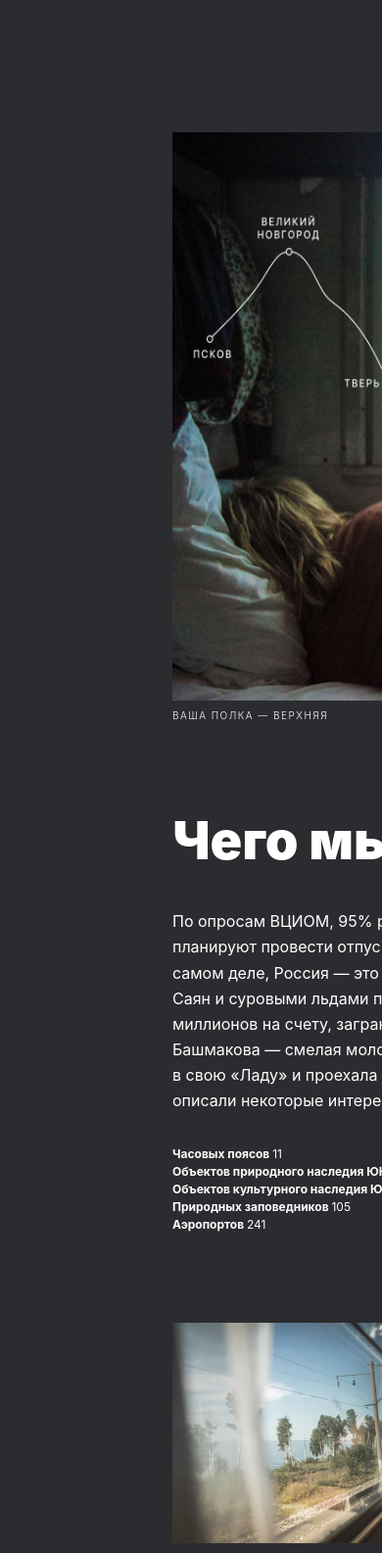
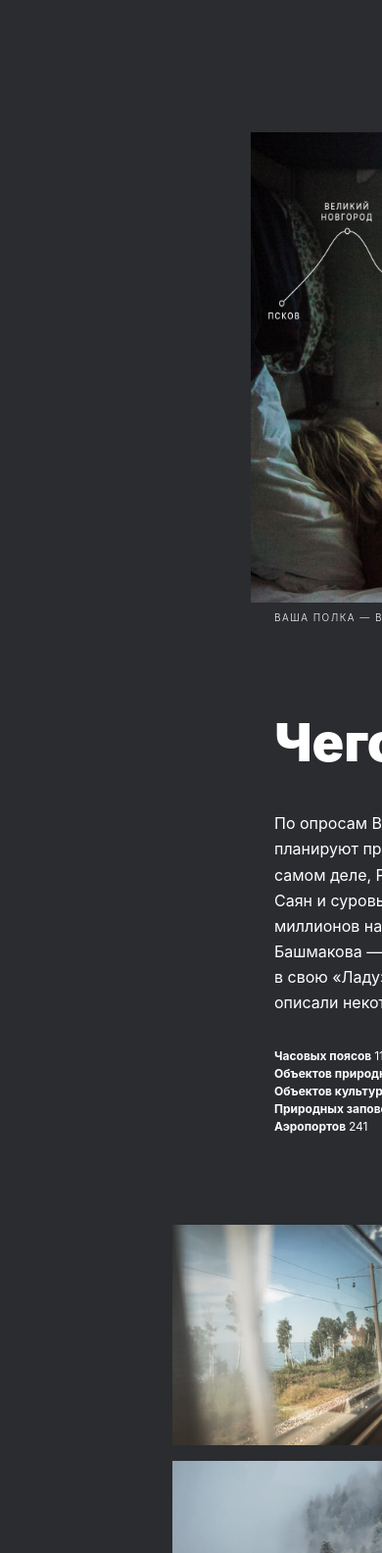
Before and after one commit to OrGaNiK777/russian-travel, a plain HTML site: page index.html in a window 390 px wide. Shown: the part 352-1937 px from the top of the page at 98% size. Drawn offline with Linux system fonts and the light colour scheme; a web font is replaced by a local one.

Commit message:
27.12.2022

```diff
--- a/blocks/header/__link/header__link.css
+++ b/blocks/header/__link/header__link.css
@@ -5,3 +5,9 @@
     display: flex;
     align-items: center;
 }
+
+@media screen and (max-width: 768px) {
+    .header__link {
+    margin-right: 0;
+    }
+}
--- a/blocks/header/__logo/header__logo.css
+++ b/blocks/header/__logo/header__logo.css
@@ -2,3 +2,8 @@
     margin-top: 28px;
     margin-left: 48px;
 }
+@media screen and (max-width: 768px) {
+    .header__logo {
+    margin-left: 0;
+    }
+}
--- a/blocks/header/header.css
+++ b/blocks/header/header.css
@@ -13,12 +13,12 @@
 
 @media screen and (max-width: 768px) {
     .header {
-    max-width: 768px;
+    max-width: 720px;
     }
 }
 
 @media screen and (max-width: 320px) {
     .header {
-    max-width: 320px;
+    max-width: 288px;
     }
 }
--- a/blocks/intro/__list/intro__list.css
+++ b/blocks/intro/__list/intro__list.css
@@ -8,5 +8,10 @@
     font-size: 12px;
     line-height: 18px;
     color: #FFFFFF;
-    max-width: 690px;
 }
+
+@media screen and (max-width: 768px) {
+    .intro__list {
+
+    }
+}
--- a/blocks/intro/intro.css
+++ b/blocks/intro/intro.css
@@ -7,9 +7,13 @@
 }
 
 @media screen and (max-width: 1024px) {
-
     .intro {
     width: 928px;
-
     }
 }
+
+@media screen and (max-width: 768px) {
+    .intro {
+    width: 720px;
+    }
+}
--- a/blocks/lead/__caption/lead__caption.css
+++ b/blocks/lead/__caption/lead__caption.css
@@ -10,3 +10,9 @@
     letter-spacing: 1.5px;
     text-transform: uppercase;
 }
+
+@media screen and (max-width: 768px) {
+    .lead__caption {
+    margin-left: 24px;
+    }
+}
--- a/blocks/lead/__image/lead__image.css
+++ b/blocks/lead/__image/lead__image.css
@@ -14,5 +14,12 @@
     max-width: 928px;
     max-height: 580px;
     }
+}
 
+@media screen and (max-width: 768px) {
+    .lead__image {
+    margin-top: 55px;
+    max-width: 768px;
+    max-height: 480px;
+    }
 }
--- a/blocks/lead/lead.css
+++ b/blocks/lead/lead.css
@@ -14,3 +14,11 @@
     }
 
 }
+
+@media screen and (max-width: 768px) {
+    .lead {
+    margin-top: 38px;
+    max-width: 768px;
+    max-height: 862px;
+    }
+}
```
